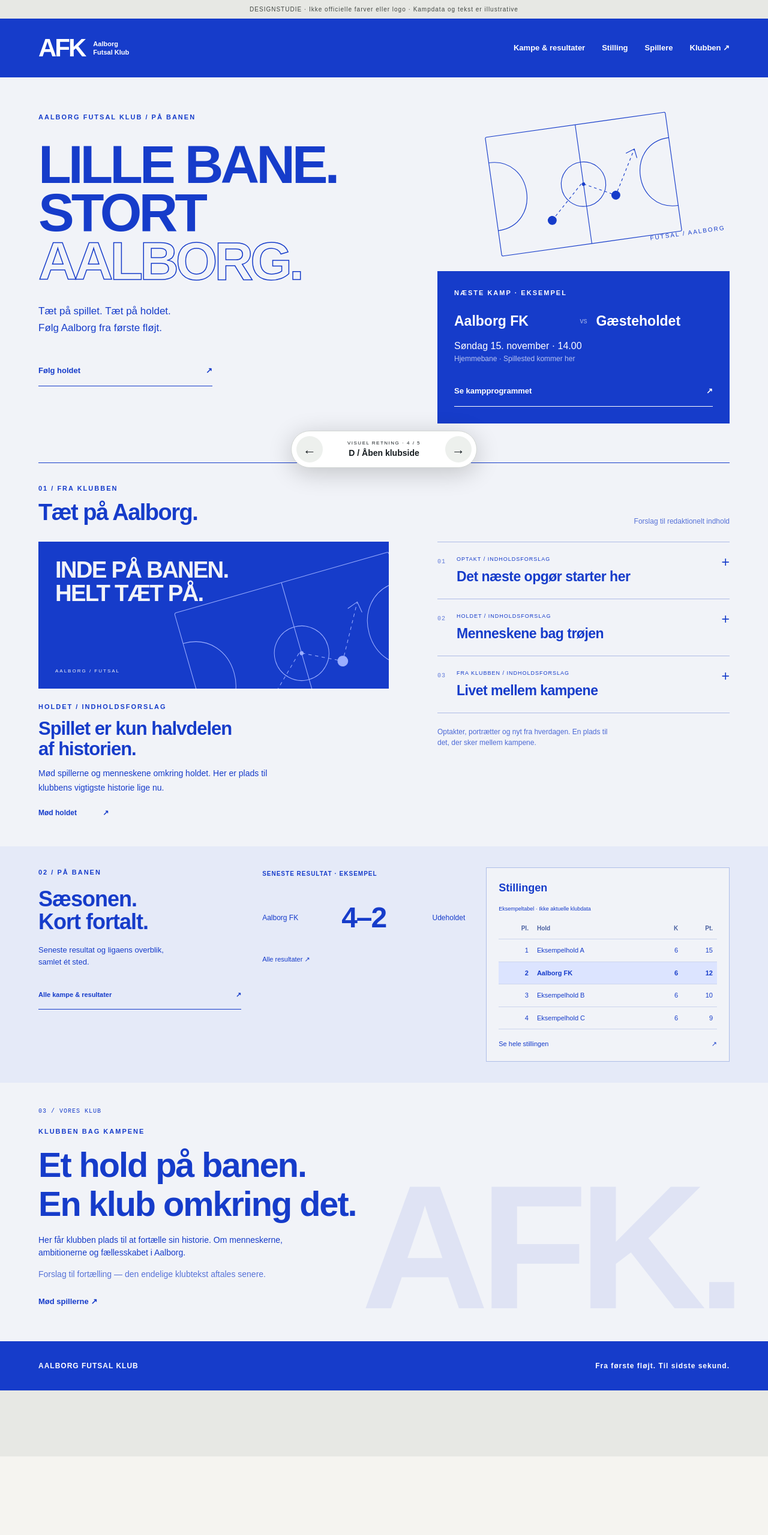
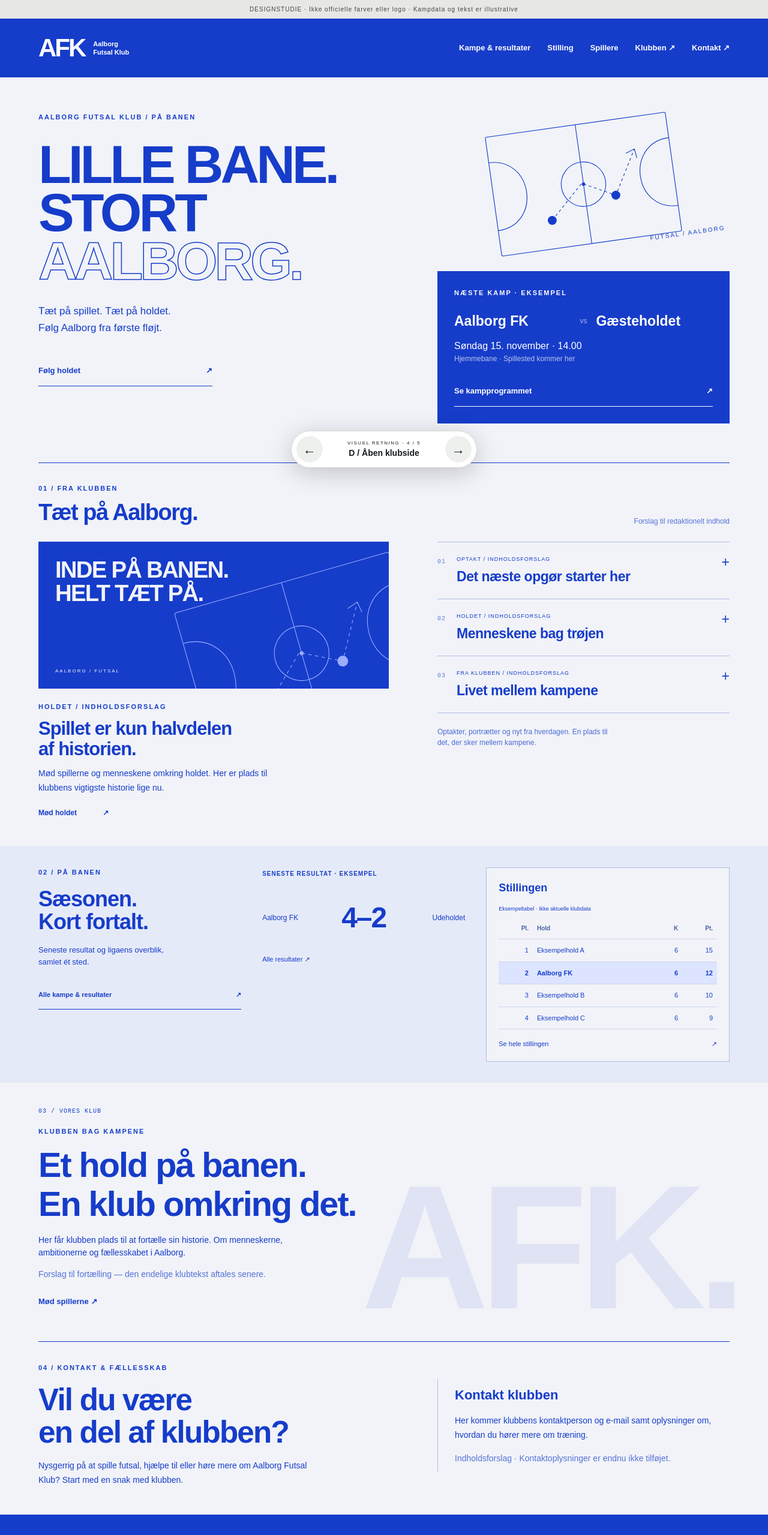
Before and after one commit to rasmusleth/afk, a Next.js app in the folder apps/web/: page / in a window 1280 px wide. Shown: the top 2559 px of the page at 60% size. Before the commit the page ends 2428 px from the top, so only its background shows below. Built offline with nearby package versions, Linux system fonts and the light colour scheme.

Commit message:
Settle homepage sections and add the prototype contact route

```diff
--- a/apps/web/app/homepage-prototype/visual-directions.module.css
+++ b/apps/web/app/homepage-prototype/visual-directions.module.css
@@ -358,3 +358,14 @@
 .dClub .story h2 { font-size:36px; letter-spacing:-1.5px; }
 .dClubWord { bottom:0; right:5%; letter-spacing:-9px; }
 }
+
+.dContact { margin:0 5%; padding:35px 0 45px; border-top:1px solid #163cca; display:grid; grid-template-columns:1.2fr 1fr; gap:7%; align-items:center; scroll-margin-top:24px; }
+.dContact h2 { font-size:clamp(32px,4vw,56px); line-height:1.05; letter-spacing:-1.8px; margin:18px 0; }
+.dContact>div>p:not(.kicker) { max-width:450px; font-size:14px; line-height:1.7; }
+.dContactInfo { padding:10px 0 10px 28px; border-left:1px solid #afbee8; }
+.dContactInfo h3 { font-size:22px; margin-bottom:15px; }
+.dContactInfo .detail { margin-top:15px; font-size:11px; }
+@media(max-width:700px) {
+.dContact { margin:0 6%; padding:28px 0 35px; grid-template-columns:1fr; gap:25px; }
+.dContactInfo { border-left:0; padding:20px 0 0; border-top:1px solid #afbee8; }
+}
--- a/apps/web/app/homepage-prototype/visual-directions.tsx
+++ b/apps/web/app/homepage-prototype/visual-directions.tsx
@@ -12,8 +12,8 @@ const names = { A: "Matchday", B: "Klubjournal", C: "På banen", D: "Åben klubs
 function Brand() {
   return <Link className={styles.brand} href="/">AFK<span>Aalborg<br />Futsal Klub</span></Link>;
 }
-function Navigation() {
-  return <nav aria-label="Hovednavigation"><Link href="/kampe/">Kampe & resultater</Link><Link href="/stilling/">Stilling</Link><Link href="/spillere/">Spillere</Link><Link href="#klubben">Klubben ↗</Link></nav>;
+function Navigation({ showContact = false }: { showContact?: boolean }) {
+  return <nav aria-label="Hovednavigation"><Link href="/kampe/">Kampe & resultater</Link><Link href="/stilling/">Stilling</Link><Link href="/spillere/">Spillere</Link><Link href="#klubben">Klubben ↗</Link>{showContact && <Link href="#kontakt">Kontakt ↗</Link>}</nav>;
 }
 function Court() {
   return <svg viewBox="0 0 600 420" fill="none" aria-hidden="true"><rect x="35" y="35" width="530" height="350" rx="4" /><path d="M300 35v350M35 110c130 0 130 200 0 200M565 110c-130 0-130 200 0 200" /><circle cx="300" cy="210" r="65" /><circle cx="300" cy="210" r="4" fill="currentColor" /><path d="m195 302 100-95 94 48 72-126" strokeDasharray="8 8" /><circle cx="195" cy="302" r="12" fill="currentColor" /><circle cx="389" cy="255" r="12" fill="currentColor" /><path d="m435 138 26-9 4 27" /></svg>;
@@ -40,7 +40,7 @@ export function VariantC() {
 export function VariantD() {
   return (
     <div className={`${styles.scoreboard} ${styles.hybrid}`}>
-      <header><Brand /><Navigation /></header>
+      <header><Brand /><Navigation showContact /></header>
       <main id="indhold" tabIndex={-1}>
         <section className={styles.dHero}>
           <div className={styles.dLead}>
@@ -73,8 +73,12 @@ export function VariantD() {
           <section className={styles.dStandings}><h3>Stillingen</h3><table><caption>Eksempeltabel · Ikke aktuelle klubdata</caption><thead><tr><th scope="col">Pl.</th><th scope="col">Hold</th><th scope="col">K</th><th scope="col">Pt.</th></tr></thead><tbody>{[["1", "Eksempelhold A", "6", "15"], ["2", "Aalborg FK", "6", "12"], ["3", "Eksempelhold B", "6", "10"], ["4", "Eksempelhold C", "6", "9"]].map(([rank, name, played, points]) => <tr key={rank} className={rank === "2" ? styles.dClubRow : undefined}><td>{rank}</td><th scope="row">{name}</th><td>{played}</td><td>{points}</td></tr>)}</tbody></table><Link href="/stilling/">Se hele stillingen <span>↗</span></Link></section>
         </section>
         <div className={styles.dClub}><p className={styles.number}>03 / VORES KLUB</p><ClubStory /><span className={styles.dClubWord} aria-hidden="true">AFK.</span></div>
+        <section id="kontakt" className={styles.dContact} aria-labelledby="d-contact-title">
+          <div><p className={styles.kicker}>04 / Kontakt & fællesskab</p><h2 id="d-contact-title">Vil du være<br />en del af klubben?</h2><p>Nysgerrig på at spille futsal, hjælpe til eller høre mere om Aalborg Futsal Klub? Start med en snak med klubben.</p></div>
+          <div className={styles.dContactInfo}><h3>Kontakt klubben</h3><p>Her kommer klubbens kontaktperson og e-mail samt oplysninger om, hvordan du hører mere om træning.</p><p className={styles.detail}>Indholdsforslag · Kontaktoplysninger er endnu ikke tilføjet.</p></div>
+        </section>
       </main>
-      <footer>AALBORG FUTSAL KLUB<span>Fra første fløjt. Til sidste sekund.</span></footer>
+      <footer>AALBORG FUTSAL KLUB<span>Fra første fløjt. Til sidste sekund.</span><Link href="#kontakt">Kontakt klubben ↗</Link></footer>
     </div>
   );
 }
```
Also changed, not shown: apps/web/app/homepage-prototype/README.md.
